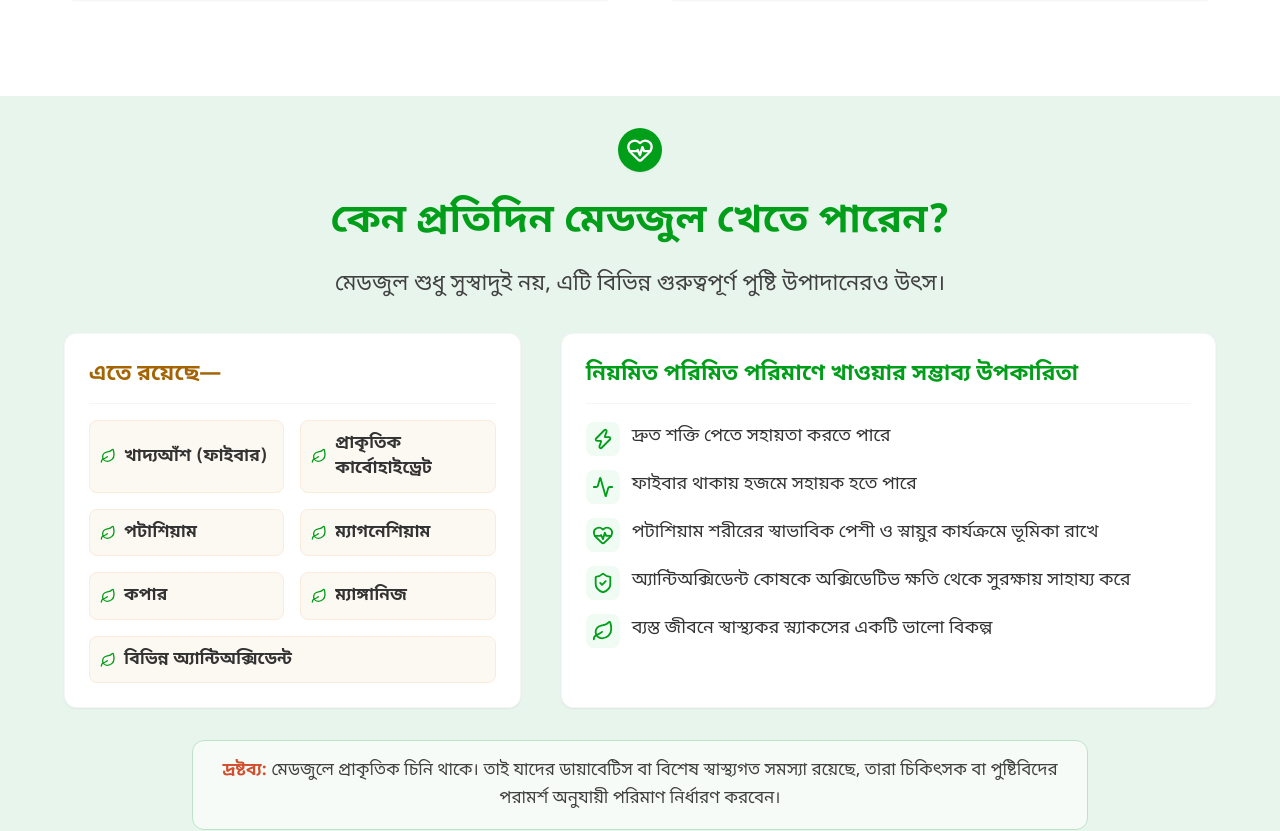
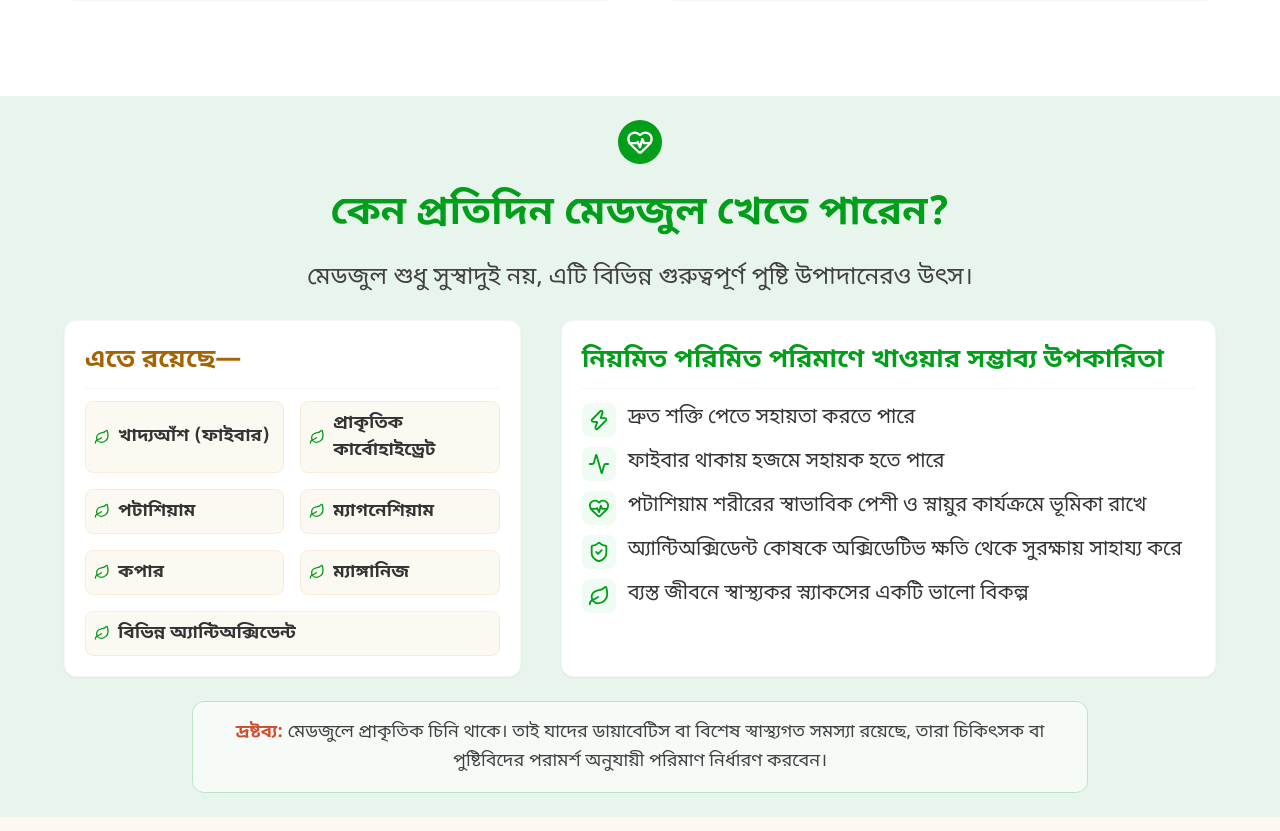
Before and after one commit to Alok4D/arabian-store-bd, a Next.js app in the folder arabian-store-frontend/: page / in a window 1280 px wide. Shown: the part 1821-2652 px from the top of the page. Built offline with nearby package versions, Linux system fonts and the light colour scheme; no server answers.

Commit message:
feat: add HealthBenefits component to landing page

```diff
--- a/arabian-store-frontend/src/app/(landing)/components/HealthBenefits.tsx
+++ b/arabian-store-frontend/src/app/(landing)/components/HealthBenefits.tsx
@@ -4,18 +4,18 @@ import { Activity, ShieldCheck, Zap, HeartPulse, Leaf } from 'lucide-react';
 
 export default function HealthBenefits() {
   return (
-    <div className="py-6 md:py-8 bg-[#e8f5ec] text-[#333]">
+    <div className="py-4 md:py-6 bg-[#e8f5ec] text-[#333]">
       <div className="max-w-7xl mx-auto px-4 md:px-8 lg:px-16">
 
         {/* Title */}
-        <div className="text-center max-w-3xl mx-auto mb-8">
+        <div className="text-center max-w-3xl mx-auto mb-6">
           <div className="inline-block bg-[#009e19] text-white p-2 rounded-full mb-3 shadow-sm">
             <HeartPulse size={28} />
           </div>
           <h2 className="text-[28px] md:text-[40px] font-bold text-[#009e19] mb-4">
             কেন প্রতিদিন মেডজুল খেতে পারেন?
           </h2>
-          <p className="text-[20px] md:text-[22px] font-medium text-neutral-700">
+          <p className="text-[20px] md:text-[24px] font-medium text-neutral-700">
             মেডজুল শুধু সুস্বাদুই নয়, এটি বিভিন্ন গুরুত্বপূর্ণ পুষ্টি উপাদানেরও উৎস।
           </p>
         </div>
@@ -23,8 +23,8 @@ export default function HealthBenefits() {
         <div className="grid grid-cols-1 lg:grid-cols-12 gap-10 items-stretch">
 
           {/* Nutrition List */}
-          <div className="lg:col-span-5 bg-white rounded-xl p-5 md:p-6 border border-neutral-100 shadow-sm">
-            <h3 className="text-[20px] md:text-[22px] font-bold text-[#a46404] mb-4 border-b border-neutral-100 pb-3">
+          <div className="lg:col-span-5 bg-white rounded-xl p-4 md:p-5 border border-neutral-100 shadow-sm">
+            <h3 className="text-[22px] md:text-[26px] font-bold text-[#a46404] mb-3 border-b border-neutral-100 pb-2">
               এতে রয়েছে—
             </h3>
             <div className="grid grid-cols-2 gap-4">
@@ -39,25 +39,25 @@ export default function HealthBenefits() {
               ].map((item, idx, arr) => (
                 <div
                   key={idx}
-                  className={`flex items-center gap-2 bg-[#fcf8f2] p-2.5 rounded-lg border border-[#faecd8] ${
+                  className={`flex items-center gap-2 bg-[#fcf8f2] p-2 rounded-lg border border-[#faecd8] ${
                     idx === arr.length - 1 && arr.length % 2 !== 0 ? 'col-span-2' : ''
                   }`}
                 >
                   <Leaf size={16} className="text-[#009e19] flex-shrink-0" />
-                  <span className="font-semibold text-[15px] md:text-[17px]">{item}</span>
+                  <span className="font-semibold text-[16px] md:text-[18px]">{item}</span>
                 </div>
               ))}
             </div>
           </div>
 
           {/* Benefits List */}
-          <div className="lg:col-span-7 bg-white rounded-xl p-5 md:p-6 border border-neutral-100 shadow-sm relative overflow-hidden">
+          <div className="lg:col-span-7 bg-white rounded-xl p-4 md:p-5 border border-neutral-100 shadow-sm relative overflow-hidden">
             <div className="absolute top-0 right-0 w-24 h-24 bg-[#e8f5ec] rounded-bl-full -z-10 opacity-50" />
 
-            <h3 className="text-[20px] md:text-[22px] font-bold text-[#009e19] mb-4 border-b border-neutral-100 pb-3">
+            <h3 className="text-[22px] md:text-[26px] font-bold text-[#009e19] mb-3 border-b border-neutral-100 pb-2">
               নিয়মিত পরিমিত পরিমাণে খাওয়ার সম্ভাব্য উপকারিতা
             </h3>
-            <ul className="space-y-3">
+            <ul className="space-y-2">
               {[
                 { icon: <Zap size={22} />, text: "দ্রুত শক্তি পেতে সহায়তা করতে পারে" },
                 { icon: <Activity size={22} />, text: "ফাইবার থাকায় হজমে সহায়ক হতে পারে" },
@@ -69,7 +69,7 @@ export default function HealthBenefits() {
                   <div className="mt-0.5 bg-[#f0fbf4] text-[#009e19] p-1.5 rounded-lg flex-shrink-0">
                     {item.icon}
                   </div>
-                  <span className="text-[16px] md:text-[18px] font-medium leading-snug pt-1">{item.text}</span>
+                  <span className="text-[17px] md:text-[20px] font-medium leading-snug pt-1">{item.text}</span>
                 </li>
               ))}
             </ul>
@@ -78,8 +78,8 @@ export default function HealthBenefits() {
         </div>
 
         {/* Medical Note */}
-        <div className="mt-8 bg-white/60 border border-[#bce3c8] rounded-xl p-4 text-center max-w-4xl mx-auto backdrop-blur-sm">
-          <p className="text-[15px] md:text-[17px] text-neutral-700 font-medium leading-relaxed">
+        <div className="mt-6 bg-white/60 border border-[#bce3c8] rounded-xl p-4 text-center max-w-4xl mx-auto backdrop-blur-sm">
+          <p className="text-[16px] md:text-[18px] text-neutral-700 font-medium leading-relaxed">
             <span className="font-bold text-[#d14f2e]">দ্রষ্টব্য:</span> মেডজুলে প্রাকৃতিক চিনি থাকে। তাই যাদের ডায়াবেটিস বা বিশেষ স্বাস্থ্যগত সমস্যা রয়েছে, তারা চিকিৎসক বা পুষ্টিবিদের পরামর্শ অনুযায়ী পরিমাণ নির্ধারণ করবেন।
           </p>
         </div>
```
